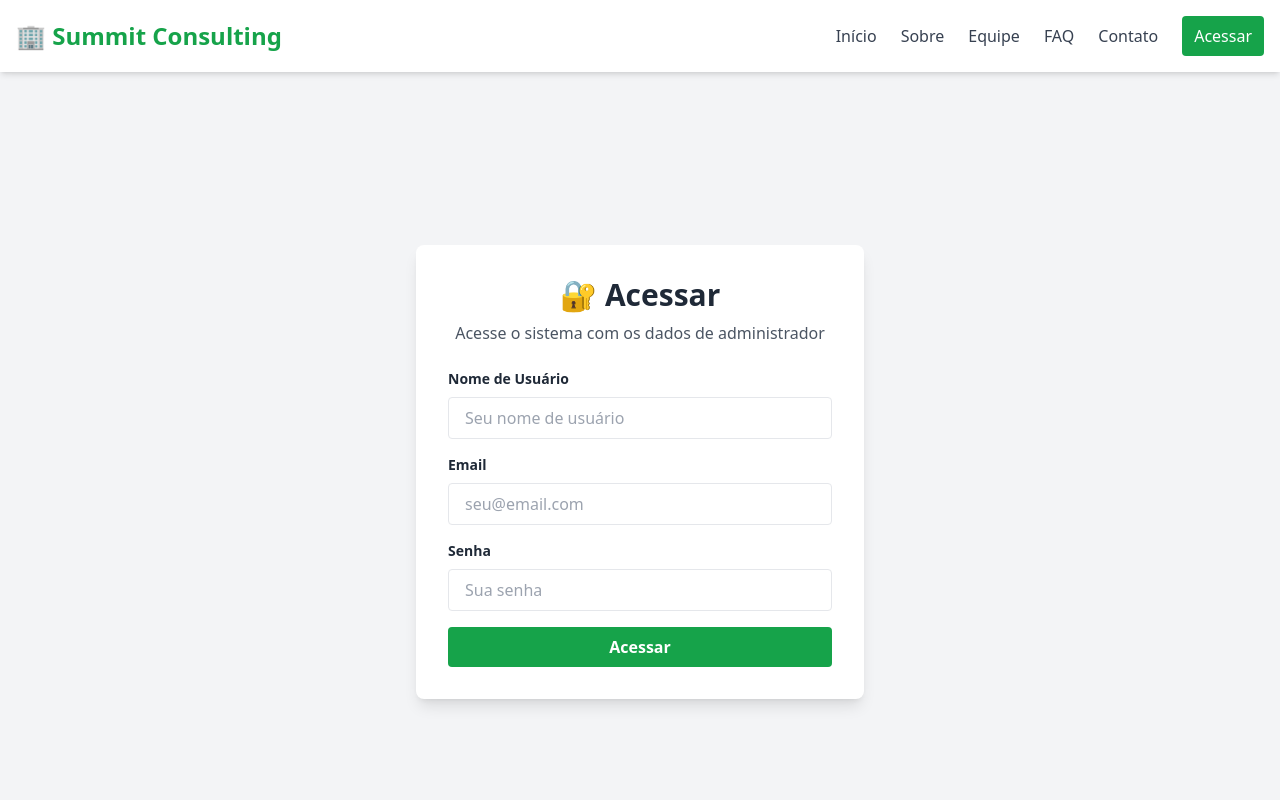
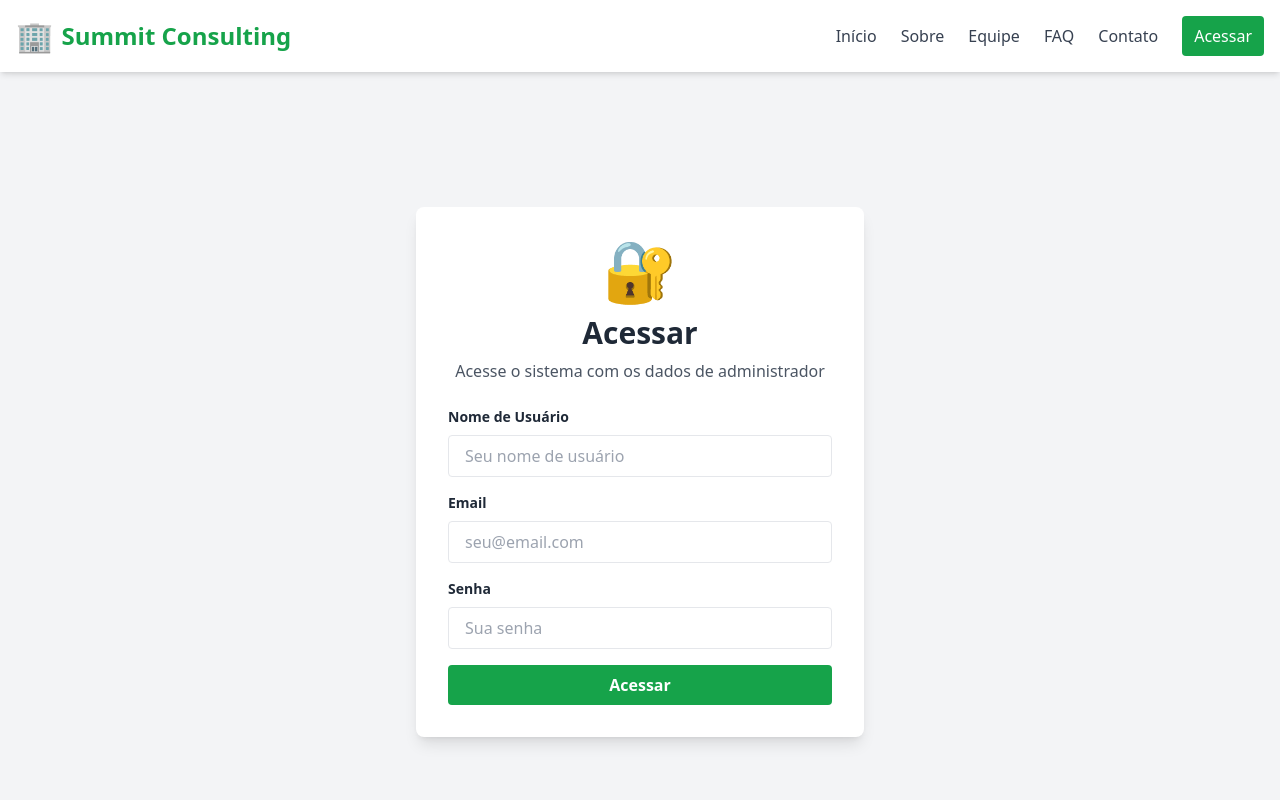
Before and after one commit to JotaDiasDevs/summit-consulting, a React (Vite) app: page /cadastro in a window 1280 px wide. Shown: the top 800 px of the page. Built offline with nearby package versions, Linux system fonts and the light colour scheme; no server answers.

Commit message:
refactor(layout, auth): enhance Header and Acessar components by improving layout and text structure for better visual appeal and user experience

```diff
--- a/src/components/layout/Header.tsx
+++ b/src/components/layout/Header.tsx
@@ -16,8 +16,9 @@ const Header: React.FC = () => {
   return (
     <header className="bg-white shadow-md sticky top-0 z-50">
       <div className="max-w-7xl mx-auto px-4 py-4 flex justify-between items-center">
-        <Link to="/" className="text-2xl font-bold text-green-600">
-          🏢 Summit Consulting
+        <Link to="/" className="flex items-center gap-2 text-2xl font-bold text-green-600 hover:text-green-700 transition-colors">
+          <span className="text-3xl">🏢</span>
+          <span>Summit Consulting</span>
         </Link>
 
 
--- a/src/pages/auth/Cadastro.tsx
+++ b/src/pages/auth/Cadastro.tsx
@@ -105,8 +105,11 @@ const Acessar: React.FC = () => {
   return (
     <div className="min-h-screen flex items-center justify-center bg-gray-100 px-4">
       <div className="bg-white rounded-lg shadow-lg p-8 max-w-md w-full">
-        <h1 className="text-3xl font-bold text-center mb-2">🔐 Acessar</h1>
-        <p className="text-gray-600 text-center mb-6">Acesse o sistema com os dados de administrador</p>
+        <div className="text-center mb-6">
+          <div className="text-6xl mb-4">🔐</div>
+          <h1 className="text-3xl font-bold mb-2">Acessar</h1>
+          <p className="text-gray-600">Acesse o sistema com os dados de administrador</p>
+        </div>
 
         {erro && (
           <div className="mb-4 p-4 bg-red-100 text-red-700 rounded">
```
